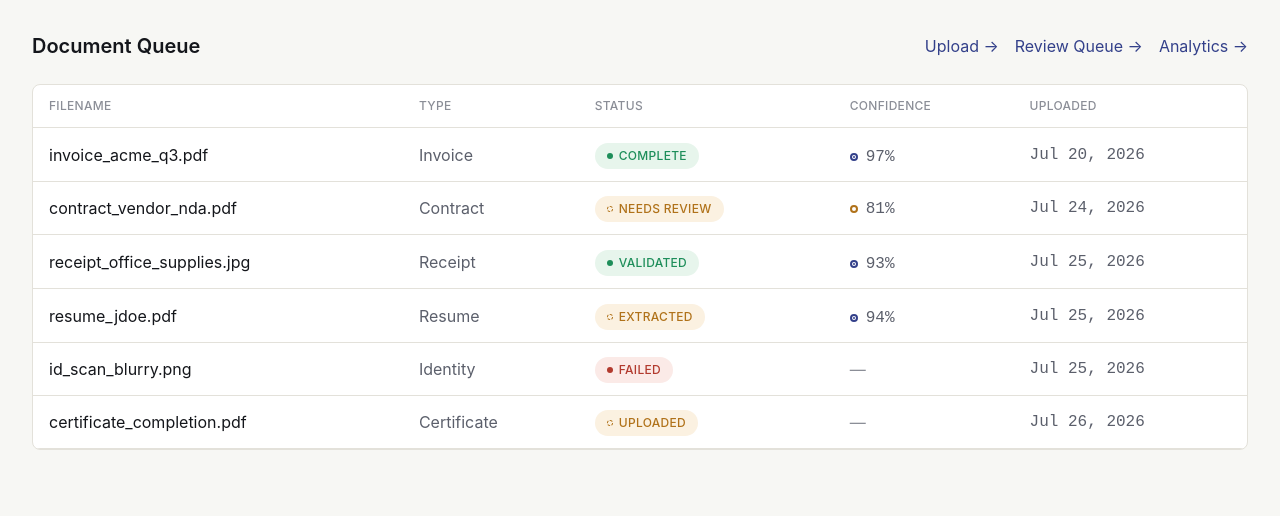
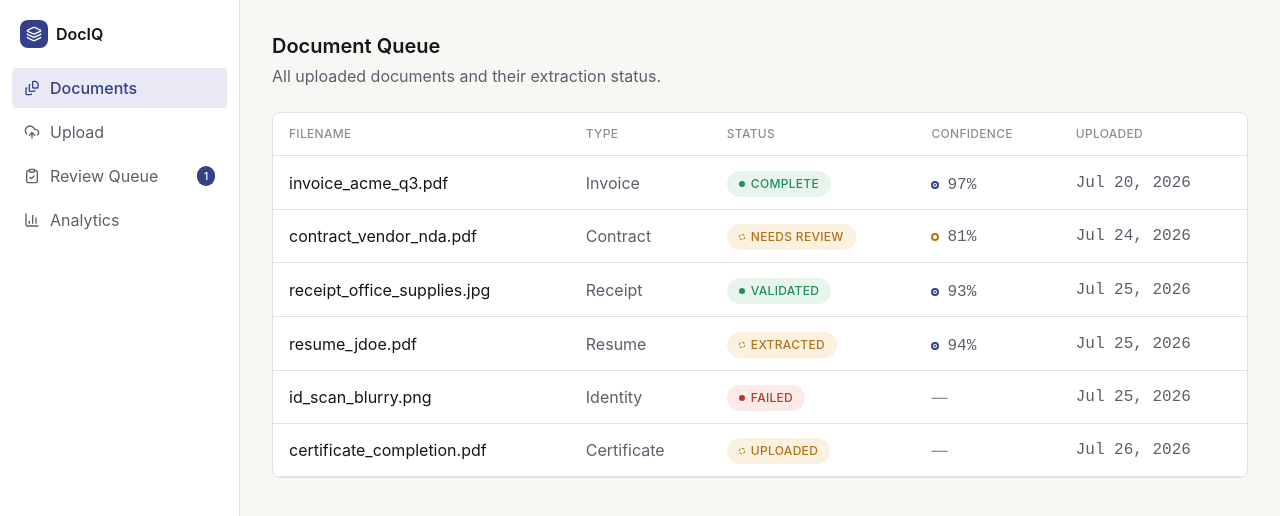
Before and after one commit to santhoshkumarj18/ai-document-intelligence-platform, a React app in the folder frontend/: page / in a window 1280 px wide. Shown: the top 516 px of the page. Built offline with nearby package versions, Linux system fonts and the light colour scheme; the HTML template or start-up script is replaced by a standard one.

Commit message:
feat: add persistent sidebar navigation via AppShell; Document Detail stays full-width

```diff
--- a/frontend/src/App.jsx
+++ b/frontend/src/App.jsx
@@ -1,5 +1,6 @@
 // src/App.jsx
 import { Routes, Route } from 'react-router-dom'
+import AppShell from './components/common/AppShell'
 import QueuePage from './pages/QueuePage'
 import DocumentDetailPage from './pages/DocumentDetailPage'
 import ReviewQueuePage from './pages/ReviewQueuePage'
@@ -9,11 +10,13 @@ import UploadPage from './pages/UploadPage'
 function App() {
   return (
     <Routes>
-      <Route path="/" element={<QueuePage />} />
+      <Route element={<AppShell />}>
+        <Route path="/" element={<QueuePage />} />
+        <Route path="/review" element={<ReviewQueuePage />} />
+        <Route path="/analytics" element={<AnalyticsPage />} />
+        <Route path="/upload" element={<UploadPage />} />
+      </Route>
       <Route path="/documents/:id" element={<DocumentDetailPage />} />
-      <Route path="/review" element={<ReviewQueuePage />} />
-      <Route path="/analytics" element={<AnalyticsPage />} />
-      <Route path="/upload" element={<UploadPage />} />
     </Routes>
   )
 }
--- /dev/null
+++ b/frontend/src/components/common/AppShell.jsx
@@ -0,0 +1,16 @@
+// src/components/common/AppShell.jsx
+import { Outlet } from 'react-router-dom'
+import Sidebar from './Sidebar'
+
+function AppShell() {
+  return (
+    <div className="min-h-screen bg-canvas flex">
+      <Sidebar />
+      <main className="flex-1 p-8 overflow-auto">
+        <Outlet />
+      </main>
+    </div>
+  )
+}
+
+export default AppShell
--- /dev/null
+++ b/frontend/src/components/common/Sidebar.jsx
@@ -0,0 +1,56 @@
+// src/components/common/Sidebar.jsx
+import { NavLink } from 'react-router-dom'
+import { Layers, FileStack, UploadCloud, ClipboardCheck, BarChart3 } from 'lucide-react'
+import { useDocuments } from '../../context/DocumentsContext'
+
+const NAV_ITEMS = [
+  { to: '/', label: 'Documents', icon: FileStack, end: true },
+  { to: '/upload', label: 'Upload', icon: UploadCloud },
+  { to: '/review', label: 'Review Queue', icon: ClipboardCheck, showBadge: true },
+  { to: '/analytics', label: 'Analytics', icon: BarChart3 },
+]
+
+function Sidebar() {
+  const { documents } = useDocuments()
+  const reviewCount = documents.filter((d) => d.status === 'NEEDS_REVIEW').length
+
+  return (
+    <aside className="w-60 shrink-0 border-r border-border bg-surface flex flex-col">
+      <div className="flex items-center gap-2 px-5 py-5">
+        <div className="w-7 h-7 rounded-md bg-accent flex items-center justify-center">
+          <Layers size={16} className="text-white" />
+        </div>
+        <span className="font-ui text-[16px] font-semibold text-ink">DocIQ</span>
+      </div>
+
+      <nav className="flex-1 px-3 space-y-1">
+        {NAV_ITEMS.map(({ to, label, icon: Icon, end, showBadge }) => (
+          <NavLink
+            key={to}
+            to={to}
+            end={end}
+            className={({ isActive }) =>
+              `flex items-center justify-between gap-2 px-3 py-2 rounded-sm font-ui text-body transition-colors ${
+                isActive
+                  ? 'bg-accent-subtle text-accent font-medium'
+                  : 'text-ink-muted hover:bg-surface-sunken hover:text-ink'
+              }`
+            }
+          >
+            <span className="flex items-center gap-2.5">
+              <Icon size={16} />
+              {label}
+            </span>
+            {showBadge && reviewCount > 0 && (
+              <span className="bg-accent text-white text-[11px] font-medium rounded-full px-1.5 py-0.5 min-w-[18px] text-center">
+                {reviewCount}
+              </span>
+            )}
+          </NavLink>
+        ))}
+      </nav>
+    </aside>
+  )
+}
+
+export default Sidebar
--- a/frontend/src/pages/AnalyticsPage.jsx
+++ b/frontend/src/pages/AnalyticsPage.jsx
@@ -1,5 +1,4 @@
 // src/pages/AnalyticsPage.jsx
-import { Link } from 'react-router-dom'
 import StatCard from '../components/analytics/StatCard'
 import TrendChart from '../components/analytics/TrendChart'
 import AnomalyList from '../components/analytics/AnomalyList'
@@ -29,26 +28,16 @@ function AnalyticsPage() {
   const anomalies = getAllAnomalies(documents)
 
   return (
-    <div className="min-h-screen bg-canvas p-8">
-      <div className="flex items-center justify-between mb-6">
-        <h1 className="font-ui text-[20px] leading-[28px] font-semibold text-ink">
-          Analytics
-        </h1>
-        <Link to="/" className="font-ui text-body text-accent hover:underline">
-          ← Back to queue
-        </Link>
-      </div>
+    <div>
+      <h1 className="font-ui text-[20px] leading-[28px] font-semibold text-ink mb-6">
+        Analytics
+      </h1>
 
       <div className="grid grid-cols-4 gap-4 mb-6">
+        <StatCard label="Manual review time saved" value="8m → 15s" sublabel="Estimated — not yet measured from live usage" accent />
         <StatCard label="Total documents" value={total} />
+        <StatCard label="Avg. processing time" value={formatSeconds(avgTime)} />
         <StatCard label="Requiring review" value={`${percentReview}%`} />
-        <StatCard label="Avg. processing time" value={formatSeconds(avgTime)} />
-        <StatCard
-          label="Manual review time saved"
-          value="8m → 15s"
-          sublabel="Estimated, based on industry benchmark — not yet measured from live usage"
-          accent
-        />
       </div>
 
       <div className="grid grid-cols-2 gap-6">
--- a/frontend/src/pages/DocumentDetailPage.jsx
+++ b/frontend/src/pages/DocumentDetailPage.jsx
@@ -48,9 +48,16 @@ function DocumentDetailPage() {
 
   return (
     <div className="min-h-screen bg-canvas p-8">
-      <Link to="/" className="font-ui text-body text-accent hover:underline">← Back to queue</Link>
+      <div className="flex items-center justify-between mb-4">
+        <p className="font-ui text-body text-ink-faint">
+          <Link to="/" className="text-accent hover:underline">Documents</Link>
+          <span className="mx-1.5">/</span>
+          <span className="text-ink">{document.filename}</span>
+        </p>
+        <Link to="/" className="font-ui text-body text-accent hover:underline">← Back to queue</Link>
+      </div>
 
-      <div className="flex items-center gap-3 mt-4 mb-6">
+      <div className="flex items-center gap-3 mb-6">
         <h1 className="font-ui text-[20px] leading-[28px] font-semibold text-ink">
           {document.filename}
         </h1>
--- a/frontend/src/pages/QueuePage.jsx
+++ b/frontend/src/pages/QueuePage.jsx
@@ -1,5 +1,5 @@
 // src/pages/QueuePage.jsx
-import { useNavigate, Link } from 'react-router-dom'
+import { useNavigate } from 'react-router-dom'
 import DocumentTable from '../components/queue/DocumentTable'
 import { useDocuments } from '../context/DocumentsContext'
 
@@ -8,23 +8,13 @@ function QueuePage() {
   const { documents } = useDocuments()
 
   return (
-    <div className="min-h-screen bg-canvas p-8">
-      <div className="flex items-center justify-between mb-6">
-        <h1 className="font-ui text-[20px] leading-[28px] font-semibold text-ink">
-          Document Queue
-        </h1>
-        <div className="flex items-center gap-4">
-          <Link to="/upload" className="font-ui text-body text-accent hover:underline">
-            Upload →
-          </Link>
-          <Link to="/review" className="font-ui text-body text-accent hover:underline">
-            Review Queue →
-          </Link>
-          <Link to="/analytics" className="font-ui text-body text-accent hover:underline">
-            Analytics →
-          </Link>
-        </div>
-      </div>
+    <div>
+      <h1 className="font-ui text-[20px] leading-[28px] font-semibold text-ink">
+        Document Queue
+      </h1>
+      <p className="font-ui text-body text-ink-muted mt-1 mb-6">
+        All uploaded documents and their extraction status.
+      </p>
 
       <div className="bg-surface border border-border rounded-md overflow-hidden">
         <DocumentTable
--- a/frontend/src/pages/ReviewQueuePage.jsx
+++ b/frontend/src/pages/ReviewQueuePage.jsx
@@ -1,5 +1,5 @@
 // src/pages/ReviewQueuePage.jsx
-import { useNavigate, Link } from 'react-router-dom'
+import { useNavigate } from 'react-router-dom'
 import DocumentTable from '../components/queue/DocumentTable'
 import { useDocuments } from '../context/DocumentsContext'
 import { getOverallConfidence } from '../utils/confidence'
@@ -9,7 +9,6 @@ function ReviewQueuePage() {
   const { documents } = useDocuments()
 
   const reviewDocs = documents.filter((doc) => doc.status === 'NEEDS_REVIEW')
-
   const sorted = [...reviewDocs].sort((a, b) => {
     const confA = getOverallConfidence(a) ?? 0
     const confB = getOverallConfidence(b) ?? 0
@@ -17,17 +16,12 @@ function ReviewQueuePage() {
   })
 
   return (
-    <div className="min-h-screen bg-canvas p-8">
-      <div className="flex items-center justify-between mb-2">
-        <h1 className="font-ui text-[20px] leading-[28px] font-semibold text-ink">
-          Review Queue
-        </h1>
-        <Link to="/" className="font-ui text-body text-accent hover:underline">
-          ← Back to queue
-        </Link>
-      </div>
-      <p className="font-ui text-body text-ink-muted mb-6">
-        {sorted.length} document{sorted.length !== 1 ? 's' : ''} awaiting review, sorted by lowest confidence first.
+    <div>
+      <h1 className="font-ui text-[20px] leading-[28px] font-semibold text-ink">
+        Review Queue
+      </h1>
+      <p className="font-ui text-body text-ink-muted mt-1 mb-6">
+        Lowest confidence items first. Review, correct, or skip.
       </p>
 
       {sorted.length === 0 ? (
--- a/frontend/src/pages/UploadPage.jsx
+++ b/frontend/src/pages/UploadPage.jsx
@@ -1,6 +1,5 @@
 // src/pages/UploadPage.jsx
 import { useState } from 'react'
-import { Link } from 'react-router-dom'
 import DropZone from '../components/upload/DropZone'
 import UploadProgress from '../components/upload/UploadProgress'
 import { useDocuments } from '../context/DocumentsContext'
@@ -20,9 +19,6 @@ function UploadPage() {
 
       setUploads((prev) => [...prev, { id, filename: file.name, stageIndex: 0, failed: false }])
 
-      // Reflect the upload in the shared document list immediately,
-      // status UPLOADED, so it shows in the Queue right away — the
-      // progress animation below is purely local UI feedback on this page.
       addDocument({
         id,
         filename: file.name,
@@ -42,46 +38,32 @@ function UploadPage() {
       let stage = 0
       const interval = setInterval(() => {
         stage += 1
-
         if (willFail && stage === 3) {
-          setUploads((prev) =>
-            prev.map((u) => (u.id === id ? { ...u, stageIndex: stage, failed: true } : u))
-          )
+          setUploads((prev) => prev.map((u) => (u.id === id ? { ...u, stageIndex: stage, failed: true } : u)))
           clearInterval(interval)
           return
         }
-
-        setUploads((prev) =>
-          prev.map((u) => (u.id === id ? { ...u, stageIndex: stage } : u))
-        )
-
+        setUploads((prev) => prev.map((u) => (u.id === id ? { ...u, stageIndex: stage } : u)))
         if (stage >= STAGE_COUNT - 1) clearInterval(interval)
       }, STAGE_DELAY_MS)
     })
   }
 
   return (
-    <div className="min-h-screen bg-canvas p-8 max-w-3xl mx-auto">
-      <div className="flex items-center justify-between mb-6">
-        <h1 className="font-ui text-[20px] leading-[28px] font-semibold text-ink">
-          Upload Documents
-        </h1>
-        <Link to="/" className="font-ui text-body text-accent hover:underline">
-          ← Back to queue
-        </Link>
-      </div>
+    <div className="max-w-3xl">
+      <h1 className="font-ui text-[20px] leading-[28px] font-semibold text-ink">
+        Upload Documents
+      </h1>
+      <p className="font-ui text-body text-ink-muted mt-1 mb-6">
+        Add documents to extract data and automate your workflow.
+      </p>
 
       <DropZone onFilesSelected={handleFilesSelected} />
 
       {uploads.length > 0 && (
         <div className="mt-6 space-y-3">
           {uploads.map((u) => (
-            <UploadProgress
-              key={u.id}
-              filename={u.filename}
-              currentStageIndex={u.stageIndex}
-              failed={u.failed}
-            />
+            <UploadProgress key={u.id} filename={u.filename} currentStageIndex={u.stageIndex} failed={u.failed} />
           ))}
         </div>
       )}
```
